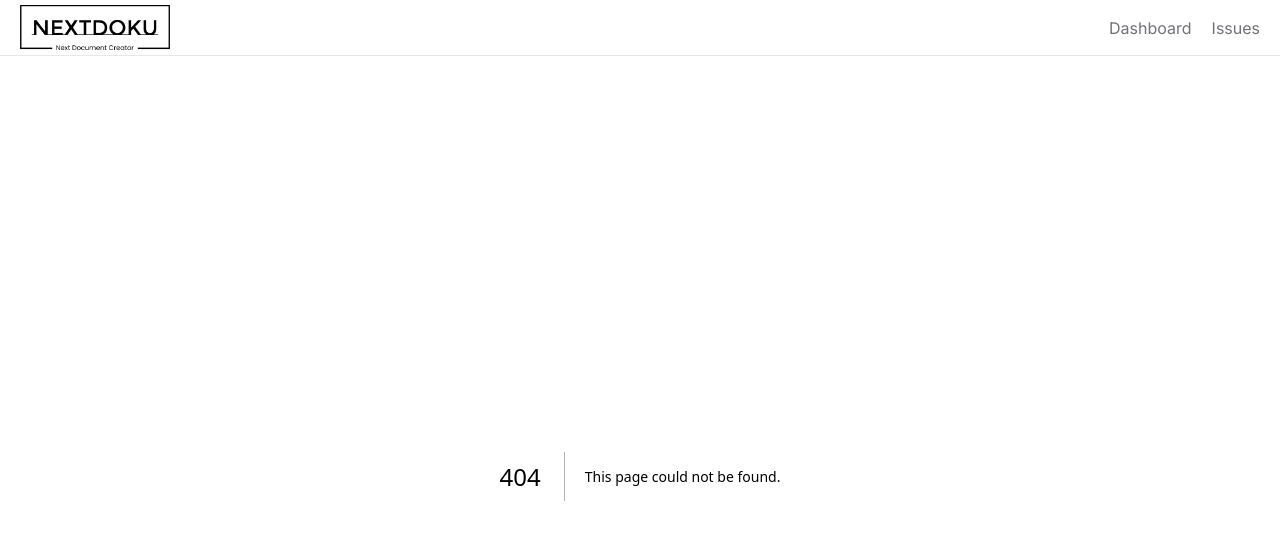
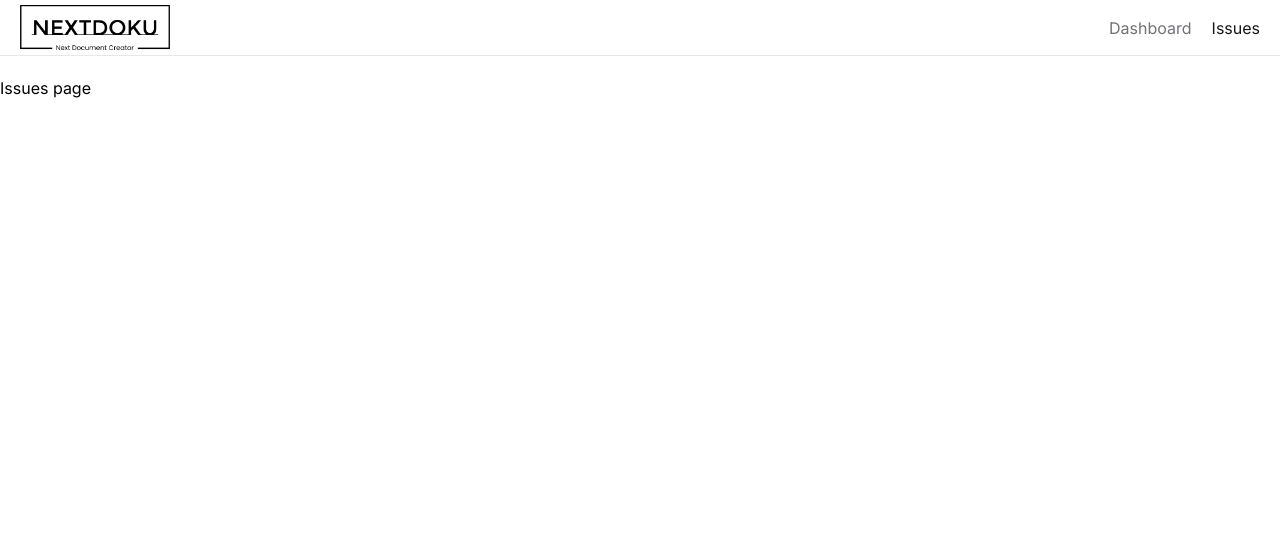
Before and after one commit to AnnebladFelix/NextDoku, a Next.js app: page /issues in a window 1280 px wide. Before the commit this address had no page. Shown: the top 540 px of the page. Built offline with nearby package versions, Linux system fonts and the light colour scheme.

Commit message:
Added classnames and styling to links

```diff
--- a/app/Navbar.tsx
+++ b/app/Navbar.tsx
@@ -1,8 +1,14 @@
+'use client';
+
 import Link from 'next/link'
 import React from 'react'
 import Logo from './components/Logo'
+import { usePathname } from 'next/navigation'
+import classnames from 'classnames';
 
 export const Navbar = () => {
+    const currentPath = usePathname();
+
     const links = [
         { label: 'Dashboard', href: '/' },
         { label: 'Issues', href: '/issues' },
@@ -13,7 +19,11 @@
         <ul className='flex space-x-5' >
             {links.map(link =>
             <Link key={link.href}
-            className='text-zinc-500 hover:text-zinc-800 transition-colors'
+            className={classnames({
+                'text-zinc-900': link.href === currentPath,
+                'text-zinc-500': link.href !== currentPath,
+                'hover:text-zinc-800 transition-colors': true,
+            })}
             href={link.href}>{link.label}</Link>)}
         </ul>
     </nav>
--- /dev/null
+++ b/app/issues/page.tsx
@@ -0,0 +1,7 @@
+import React from 'react'
+
+export default function issuesPage() {
+  return (
+    <div>Issues page</div>
+  )
+}
--- a/package.json
+++ b/package.json
@@ -13,6 +13,7 @@
     "@types/react": "18.2.28",
     "@types/react-dom": "18.2.13",
     "autoprefixer": "10.4.16",
+    "classnames": "^2.3.2",
     "eslint": "8.51.0",
     "eslint-config-next": "13.5.5",
     "next": "13.5.5",
```
Also changed, not shown: 2 other files (tests, documents, lock files or other folders).
